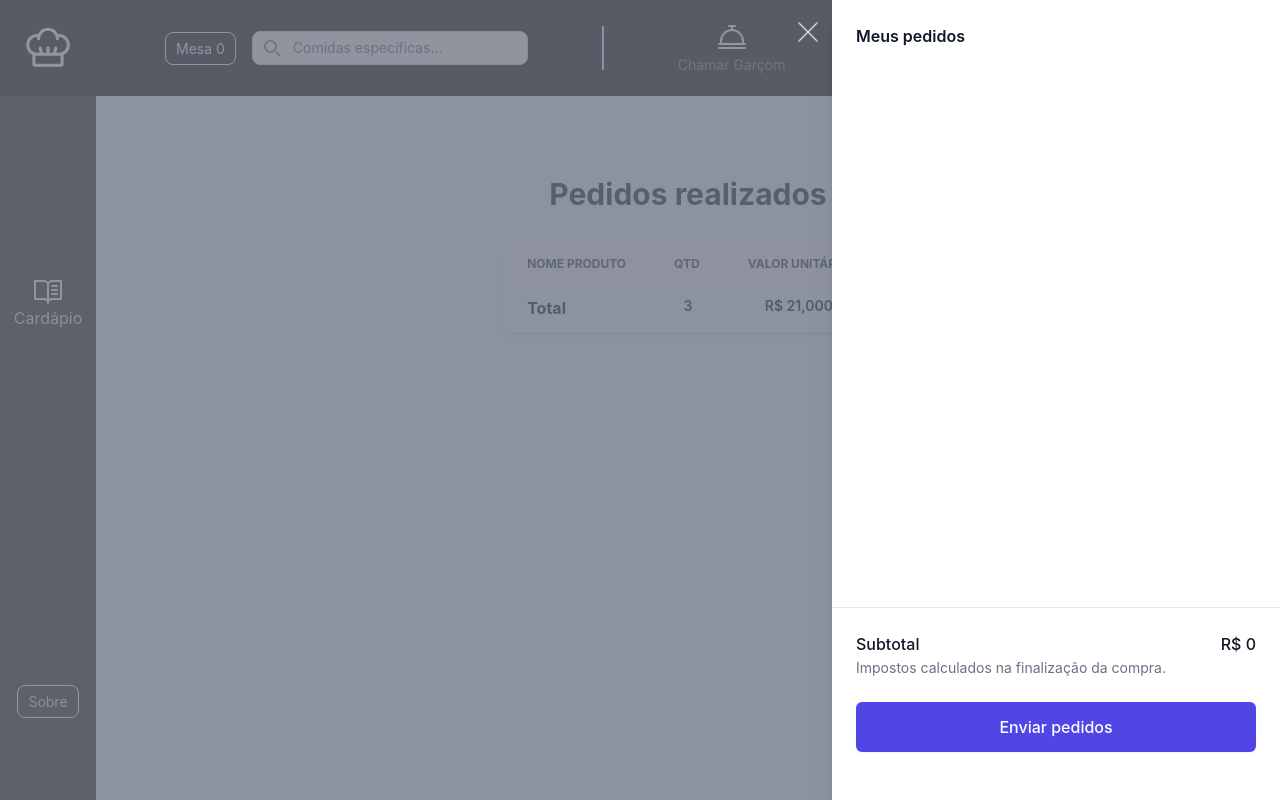
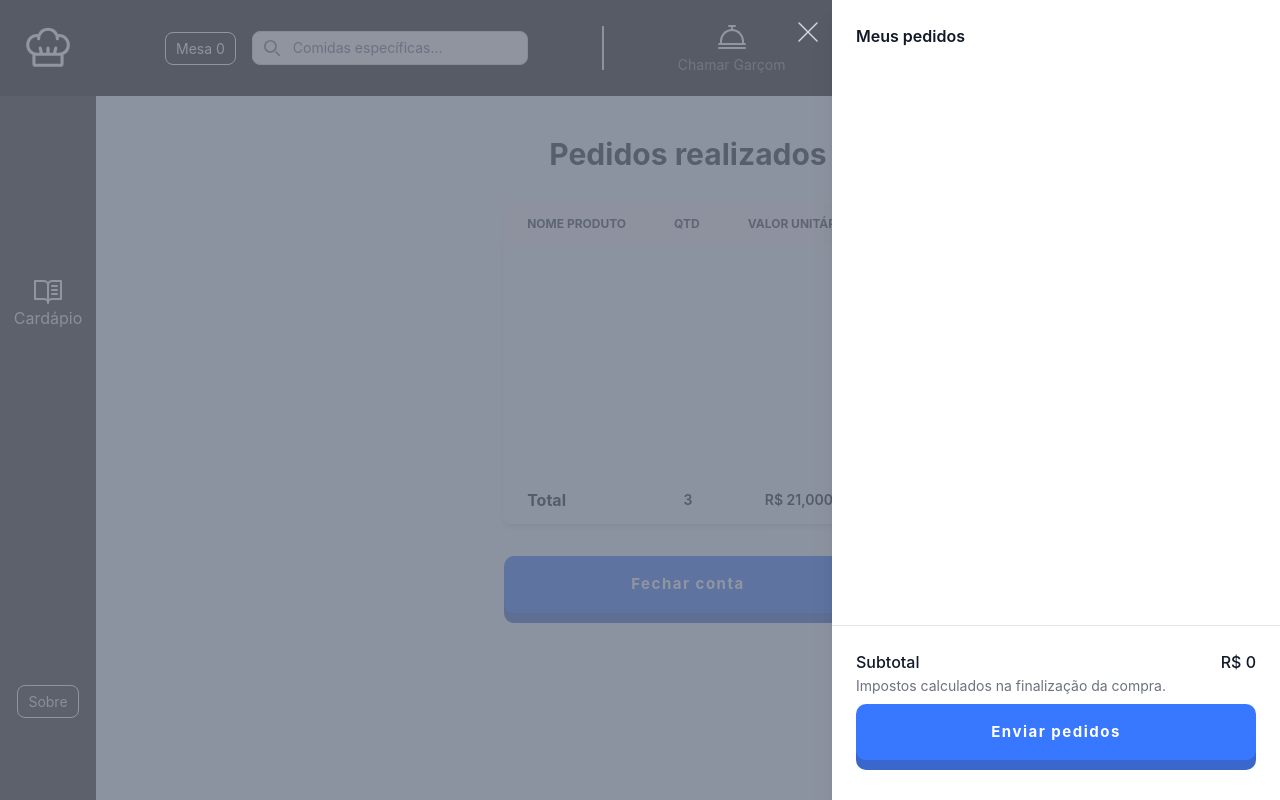
Before and after one commit to LeoDuarte37/TCC-Restaurante-React, a React (Vite) app: page / in a window 1280 px wide. Both pictures are taken after a click on the element "Meus pedidos". Built offline with nearby package versions, Linux system fonts and the light colour scheme.

Commit message:
Add estilização da tabela de conta

```diff
--- /dev/null
+++ b/src/components/pedido/lista/ListaPedido.css
@@ -0,0 +1,27 @@
+.buttonPedidos {
+    padding: 17px 40px;
+    border-radius: 10px;
+    border: 0;
+    background-color: rgb(56, 119, 255);
+    letter-spacing: 1.5px;
+    font-size: 15px;
+    transition: all 0.3s ease;
+    box-shadow: rgba(46, 95, 201, 0.945) 0px 10px 0px 0px;
+    color: hsl(0, 0%, 100%);
+    cursor: pointer;
+    margin: 1rem auto;
+    font-weight: bold;
+    width: 100%;
+}
+
+.buttonPedidos:hover {
+    box-shadow: rgb(52, 61, 116) 0px 7px 0px 0px;
+}
+
+.buttonPedidos:active {
+    background-color: rgb(255, 56, 56);
+    /*50, 168, 80*/
+    box-shadow: rgb(201, 46, 46) 0px 0px 0px 0px;
+    transform: translateY(5px);
+    transition: 200ms;
+}
--- a/src/components/pedido/lista/ListaPedido.tsx
+++ b/src/components/pedido/lista/ListaPedido.tsx
@@ -7,6 +7,7 @@ import Pedido from "../../../models/Pedido";
 import { MesaContext } from "../../../contexts/MesaContext";
 import { enviarPedido } from "../../../services/Service";
 import toastAlert from "../../../utils/toastAlert";
+import "./ListaPedido.css"
 
 function ListaPedido(props: { page: string }) {
 
@@ -76,7 +77,7 @@ function ListaPedido(props: { page: string }) {
                         {isLoading ? <></> : renderItens()}
                     </ul>
 
-                    <div className="border-t border-gray-200 px-4 py-6 sm:px-6">
+                    <div className="border-t border-gray-200 px-4 pt-6 sm:px-6">
                         <div className="flex justify-between text-base font-medium text-gray-900">
                             <p>Subtotal</p>
                             <p>R$ {isLoading ? 0 : subTotal}</p>
@@ -84,17 +85,17 @@ function ListaPedido(props: { page: string }) {
 
                         <p className="mt-0.5 text-sm text-gray-500">Impostos calculados na finalização da compra.</p>
 
-                        <div onClick={submitPedido} className="mt-6 flex items-center justify-center rounded-md border border-transparent bg-indigo-600 px-6 py-3 text-base font-medium text-white shadow-sm hover:bg-indigo-700">
+                        <button onClick={submitPedido} className="buttonPedidos mt-2">
                             Enviar pedidos
-                        </div>
+                        </button>
                     </div>
                 </div>
 
                 : <>
                     { props.page === "ContaMesa" &&
-                        <div className="flex max-h-80 relative overflow-hidden shadow-md rounded-lg">
-                            <table className="grid w-full text-sm text-left rtl:text-right text-gray-500 dark:text-gray-400">
-                                <thead className="text-xs text-gray-700 uppercase bg-gray-100 dark:bg-gray-700 dark:text-gray-400">
+                        <div className="flex flex-col max-h-80 h-full relative overflow-hidden shadow-md rounded-lg">
+                            <table className="flex flex-col w-full h-full text-sm text-left rtl:text-right text-gray-500 dark:text-gray-400">
+                                <thead className="h-10 text-xs text-gray-700 uppercase bg-gray-100 dark:bg-gray-700 dark:text-gray-400">
                                     <tr>
                                         <th scope="col" className="px-6 py-3">
                                             Nome produto
@@ -107,14 +108,14 @@ function ListaPedido(props: { page: string }) {
                                         </th>
                                     </tr>
                                 </thead>
-                                <tbody className="overflow-auto w-full max-h-48 h-full">
+                                <tbody className="overflow-auto w-full max-h-60 h-full">
                                     {isLoading ? <></> : renderItens()}
                                 </tbody>
-                                <tfoot>
-                                    <tr className="flex font-semibold text-gray-900">
-                                        <th scope="row" className="px-6 py-3 text-base w-[40%]">Total</th>
-                                        <td className="px-6 py-3 text-center w-[20%]">3</td>
-                                        <td className="px-6 py-3 text-center w-[40%]">R$ 21,000</td>
+                                <tfoot className="flex">
+                                    <tr className="flex items-center w-full h-12 font-semibold text-gray-900">
+                                        <th scope="row" className="px-6 text-base w-[40%]">Total</th>
+                                        <td className="px-6 text-center w-[20%]">3</td>
+                                        <td className="px-6 text-center w-[40%]">R$ 21,000</td>
                                     </tr>
                                 </tfoot>
                             </table>
--- /dev/null
+++ b/src/pages/mesa/conta/ContaMesaPage.css
@@ -0,0 +1,28 @@
+.button {
+    padding: 17px 40px;
+    border-radius: 10px;
+    border: 0;
+    background-color: rgb(56, 119, 255);
+    letter-spacing: 1.5px;
+    font-size: 15px;
+    transition: all 0.3s ease;
+    box-shadow: rgba(46, 95, 201, 0.945) 0px 10px 0px 0px;
+    color: hsl(0, 0%, 100%);
+    cursor: pointer;
+    margin: 0 1rem;
+    font-weight: bold;
+    max-width: 23rem;
+    width: 100%;
+}
+
+.button:hover {
+    box-shadow: rgb(52, 61, 116) 0px 7px 0px 0px;
+}
+
+.button:active {
+    background-color: rgb(255, 56, 56);
+    /*50, 168, 80*/
+    box-shadow: rgb(201, 46, 46) 0px 0px 0px 0px;
+    transform: translateY(5px);
+    transition: 200ms;
+}
--- a/src/pages/mesa/conta/ContaMesaPage.tsx
+++ b/src/pages/mesa/conta/ContaMesaPage.tsx
@@ -1,15 +1,16 @@
 import Sidebar from "../../../components/mesa/sidebar/Sidebar";
 import ListaPedido from "../../../components/pedido/lista/ListaPedido";
-
+import "./ContaMesaPage.css"
 
 function ContaMesaPage() {
     return (
         <div className="flex h-full">
             <Sidebar />
 
-            <div className="flex flex-col items-center gap-8 mt-20 w-full h-full">
+            <div className="flex flex-col items-center gap-8 mt-10 w-full h-full">
                 <h1 className="text-gray-800 font-bold text-3xl">Pedidos realizados</h1>
                 <ListaPedido page="ContaMesa"/>
+                <button className="button">Fechar conta</button>
             </div>
         </div>
     )
```
